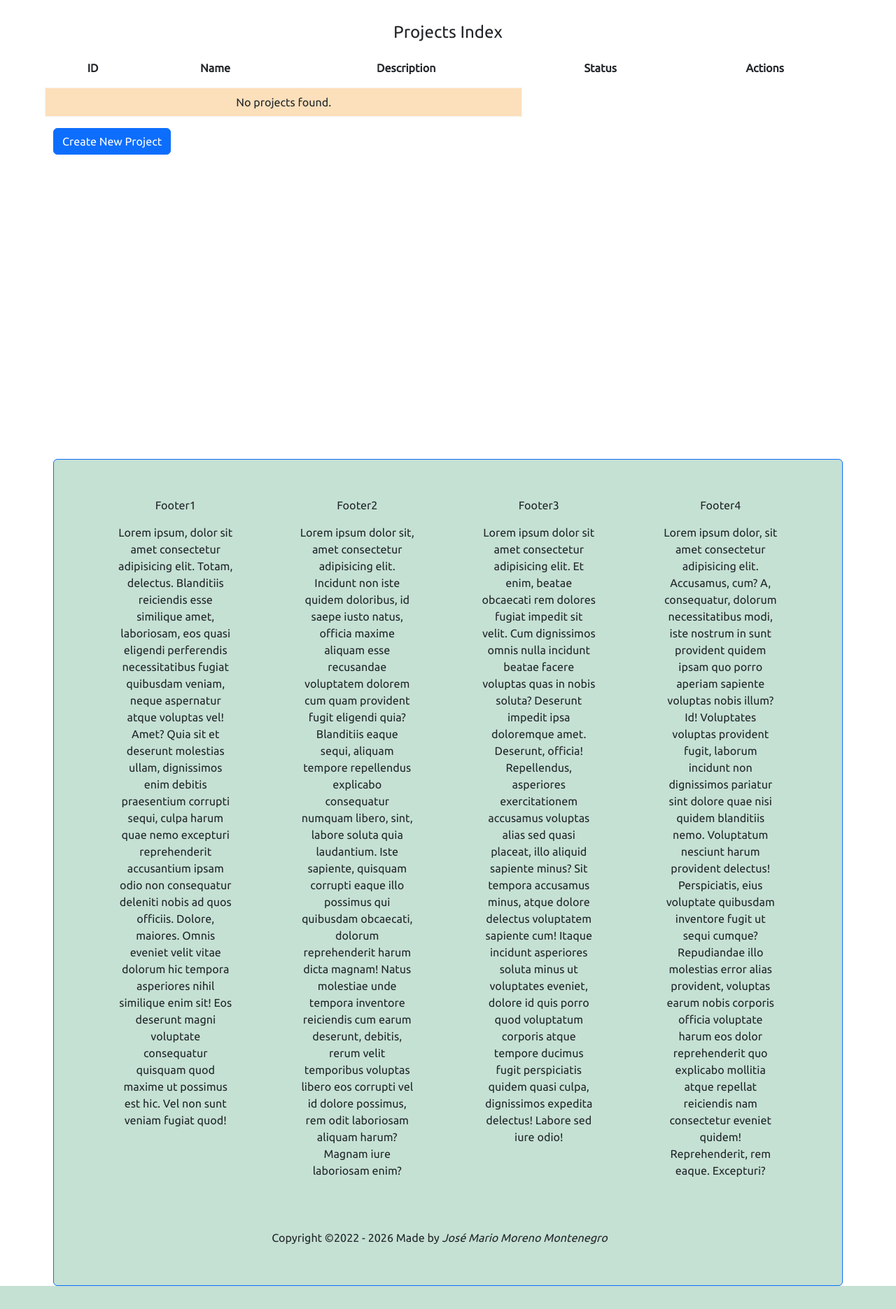
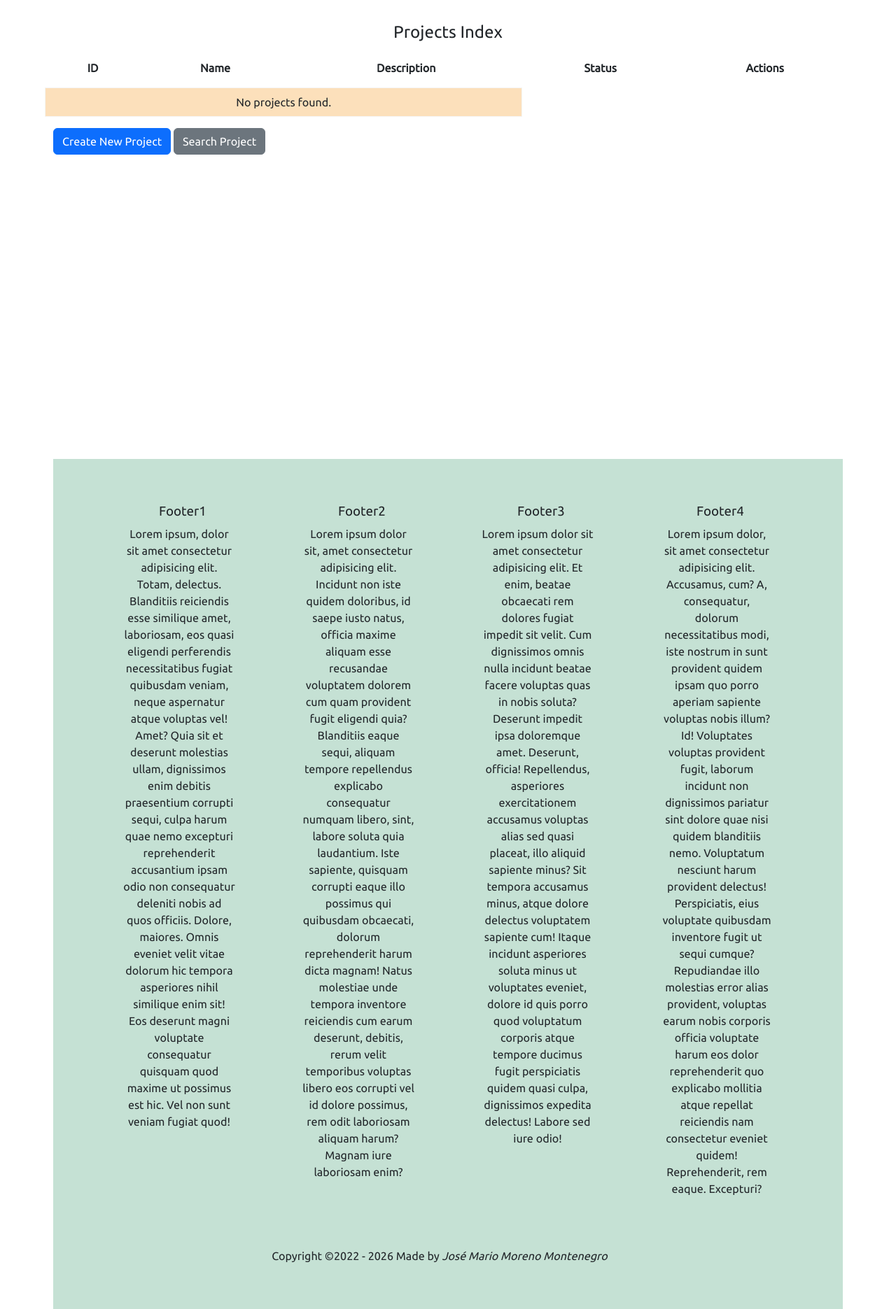
Before and after one commit to Randy88-art/hourly-control, a PHP site: template Application/view/admin/projects/index_view.twig in a window 1280 px wide. Shown: the part 201-2072 px from the top of the page at 70% size. Before the commit the page ends 2039 px from the top, so only its background shows below. Run offline with PHP 8.4, Linux system fonts and the light colour scheme; the template is opened without the code that fills it, so the values that code supplies are empty; some libraries are stand-ins or nearby versions.

Commit message:
fea: improve the projects view

```diff
--- a/Application/view/admin/projects/_delete_form.twig
+++ b/Application/view/admin/projects/_delete_form.twig
@@ -1,4 +1,4 @@
-<form id="delete_form" action="/projects/project/delete/{{ project.project_id }}" method="post" onsubmit="return confirm('¿Do you want to delete the project?')">
+<form class="delete_form" action="/projects/project/delete/{{ project.project_id }}" method="post" onsubmit="return confirm('¿Do you want to delete the project?')">
     <input type="hidden" name="csrf_token" value="{% if csrf_token is defined %}{{ csrf_token.csrf_token }}{% endif %}">
     <button type="submit" class="btn btn-outline-danger">Delete</button>
 </form>
--- a/Application/view/admin/projects/index_view.twig
+++ b/Application/view/admin/projects/index_view.twig
@@ -33,7 +33,7 @@
                                 <span class="text-danger">&#10007;</span> {# ✖ #}
                             {% endif %}
                         </td>
-                        <td>
+                        <td class="actions">
                             <a class="btn btn-outline-success" href="/projects/project/edit/{{ project.project_id }}">Edit</a>
                             {{ include('admin/projects/_delete_form.twig') }}
                         </td>
@@ -43,6 +43,7 @@
         </table>
         <div class="mt-3">
             <a href="/projects/project/new" class="btn btn-primary">Create New Project</a>
+            <a href="/admin/search/searchByProjectName" class="btn btn-secondary">Search Project</a>
         </div>
         <!-- Pagination -->
         {% if totalPages > 1 %}
--- a/Application/view/admin/search/by_name/search_results_view.twig
+++ b/Application/view/admin/search/by_name/search_results_view.twig
@@ -33,7 +33,7 @@
                                 <span class="text-danger">&#10007;</span> {# ✖ #}
                             {% endif %}
                         </td>
-                        <td>
+                        <td class="actions">
                             <a class="btn btn-outline-success" href="/projects/project/edit/{{ project.project_id }}">Edit</a>
                             {{ include('admin/projects/_delete_form.twig') }}
                         </td>
--- a/Application/view/base.twig
+++ b/Application/view/base.twig
@@ -75,36 +75,36 @@
 
 					{% endblock section  %}
 					{% block aside %}
-					<aside class="col-12 col-lg-3 mb-5 menuDia">
+					<aside class="col-12 col-lg-3 mb-5">
 
 					</aside>
 					{% endblock aside %}
 				{% endblock %}
 			</main>
-			<footer class="text-center rounded bg-success p-2 bg-opacity-25 border border-primary">
+			<footer>
 				{% block footer %}
 					<div class="container-fluid p-xl-5">
 						<div class="row">
 							<div class="col-sm-6 col-lg-3 pe-xl-5 ps-xl-5 mb-4">
-								<h4>Footer1</h4>
+								<h3>Footer1</h3>
 								<p>Lorem ipsum, dolor sit amet consectetur adipisicing elit. Totam, delectus. Blanditiis reiciendis esse similique amet, laboriosam, eos quasi eligendi perferendis necessitatibus fugiat quibusdam veniam, neque aspernatur atque voluptas vel! Amet?
 								Quia sit et deserunt molestias ullam, dignissimos enim debitis praesentium corrupti sequi, culpa harum quae nemo excepturi reprehenderit accusantium ipsam odio non consequatur deleniti nobis ad quos officiis. Dolore, maiores.
 								Omnis eveniet velit vitae dolorum hic tempora asperiores nihil similique enim sit! Eos deserunt magni voluptate consequatur quisquam quod maxime ut possimus est hic. Vel non sunt veniam fugiat quod!</p>
 							</div>
 							<div class="col-sm-6 col-lg-3 pe-xl-5 ps-xl-5 mb-4">
-								<h4>Footer2</h4>
+								<h3>Footer2</h3>
 								<p>Lorem ipsum dolor sit, amet consectetur adipisicing elit. Incidunt non iste quidem doloribus, id saepe iusto natus, officia maxime aliquam esse recusandae voluptatem dolorem cum quam provident fugit eligendi quia?
 								Blanditiis eaque sequi, aliquam tempore repellendus explicabo consequatur numquam libero, sint, labore soluta quia laudantium. Iste sapiente, quisquam corrupti eaque illo possimus qui quibusdam obcaecati, dolorum reprehenderit harum dicta magnam!
 								Natus molestiae unde tempora inventore reiciendis cum earum deserunt, debitis, rerum velit temporibus voluptas libero eos corrupti vel id dolore possimus, rem odit laboriosam aliquam harum? Magnam iure laboriosam enim?</p>
 							</div>
 							<div class="col-sm-6 col-lg-3 pe-xl-5 ps-xl-5 mb-4">
-								<h4>Footer3</h4>
+								<h3>Footer3</h3>
 								<p>Lorem ipsum dolor sit amet consectetur adipisicing elit. Et enim, beatae obcaecati rem dolores fugiat impedit sit velit. Cum dignissimos omnis nulla incidunt beatae facere voluptas quas in nobis soluta?
 								Deserunt impedit ipsa doloremque amet. Deserunt, officia! Repellendus, asperiores exercitationem accusamus voluptas alias sed quasi placeat, illo aliquid sapiente minus? Sit tempora accusamus minus, atque dolore delectus voluptatem sapiente cum!
 								Itaque incidunt asperiores soluta minus ut voluptates eveniet, dolore id quis porro quod voluptatum corporis atque tempore ducimus fugit perspiciatis quidem quasi culpa, dignissimos expedita delectus! Labore sed iure odio!</p>
 							</div>
 							<div class="col-sm-6 col-lg-3 pe-xl-5 ps-xl-5 mb-4">
-								<h4>Footer4</h4>
+								<h3>Footer4</h3>
 								<p>Lorem ipsum dolor, sit amet consectetur adipisicing elit. Accusamus, cum? A, consequatur, dolorum necessitatibus modi, iste nostrum in sunt provident quidem ipsam quo porro aperiam sapiente voluptas nobis illum? Id!
 								Voluptates voluptas provident fugit, laborum incidunt non dignissimos pariatur sint dolore quae nisi quidem blanditiis nemo. Voluptatum nesciunt harum provident delectus! Perspiciatis, eius voluptate quibusdam inventore fugit ut sequi cumque?
 								Repudiandae illo molestias error alias provident, voluptas earum nobis corporis officia voluptate harum eos dolor reprehenderit quo explicabo mollitia atque repellat reiciendis nam consectetur eveniet quidem! Reprehenderit, rem eaque. Excepturi?</p>
--- a/public/css/estilo.css
+++ b/public/css/estilo.css
@@ -89,6 +89,7 @@ td {
 	text-align: center;
 	padding: 0.5em;
 	border: 1px solid whitesmoke;
+	vertical-align: middle;
 }
 
 .table-antiquewhite tr {
@@ -115,10 +116,14 @@ footer p{
 }
 
 footer {
-	background-color: darkslategray;
+	background-color: rgb(197, 225, 212);
 	padding: 1em;
 	clear: both;
 	min-height: 10em;
+}
+
+footer h3 {
+	text-align: center;
 }
 
 .error {
@@ -292,9 +297,13 @@ div:has(input[type="checkbox"]) {
 	margin-top: 0.5em;
 }
 
-#delete_form {
+.delete_form {
 	display: inline-block;
 	margin: 0;
+}
+
+.delete_form button {
+	width: 10em;
 }
 
 #pagination {
@@ -331,6 +340,10 @@ div:has(input[type="checkbox"]) {
 	color: white;
 }
 
+.actions a {
+	width: 10em;
+}
+
 /***************** Configuración para móviles **********************/
 @media (max-width:480px) {
 	main {
@@ -344,6 +357,10 @@ div:has(input[type="checkbox"]) {
 			width: 100%;
 			margin: 0.5em 0em;
 		}
+	}
+
+	.actions a {
+		margin-bottom: 0.5em;
 	}
 }
 
@@ -377,13 +394,19 @@ div:has(input[type="checkbox"]) {
 			margin: 0.5em 0em;
 		}
 	}
+
+	.actions a {
+		margin-bottom: 0.5em;
+	}
 }
 
 /***************************************************************
 *		Configuración para tablets landscape (horizontal)	   *
 ***************************************************************/
 @media (min-width: 769px) and (max-width: 1050px) {
-
+	.actions a {
+		margin-bottom: 0.5em;
+	}
 }
 
 /***************************************************************
```
